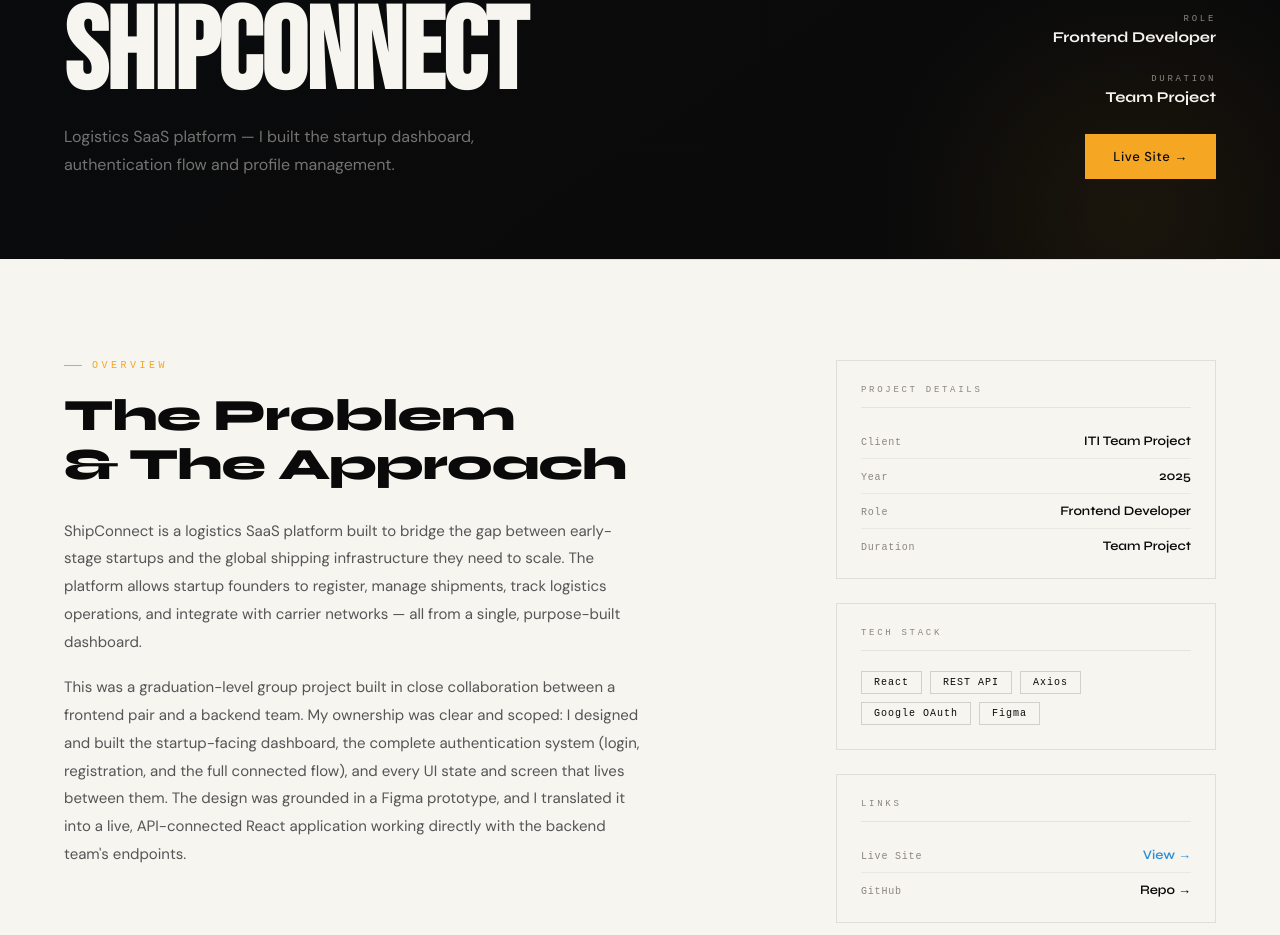
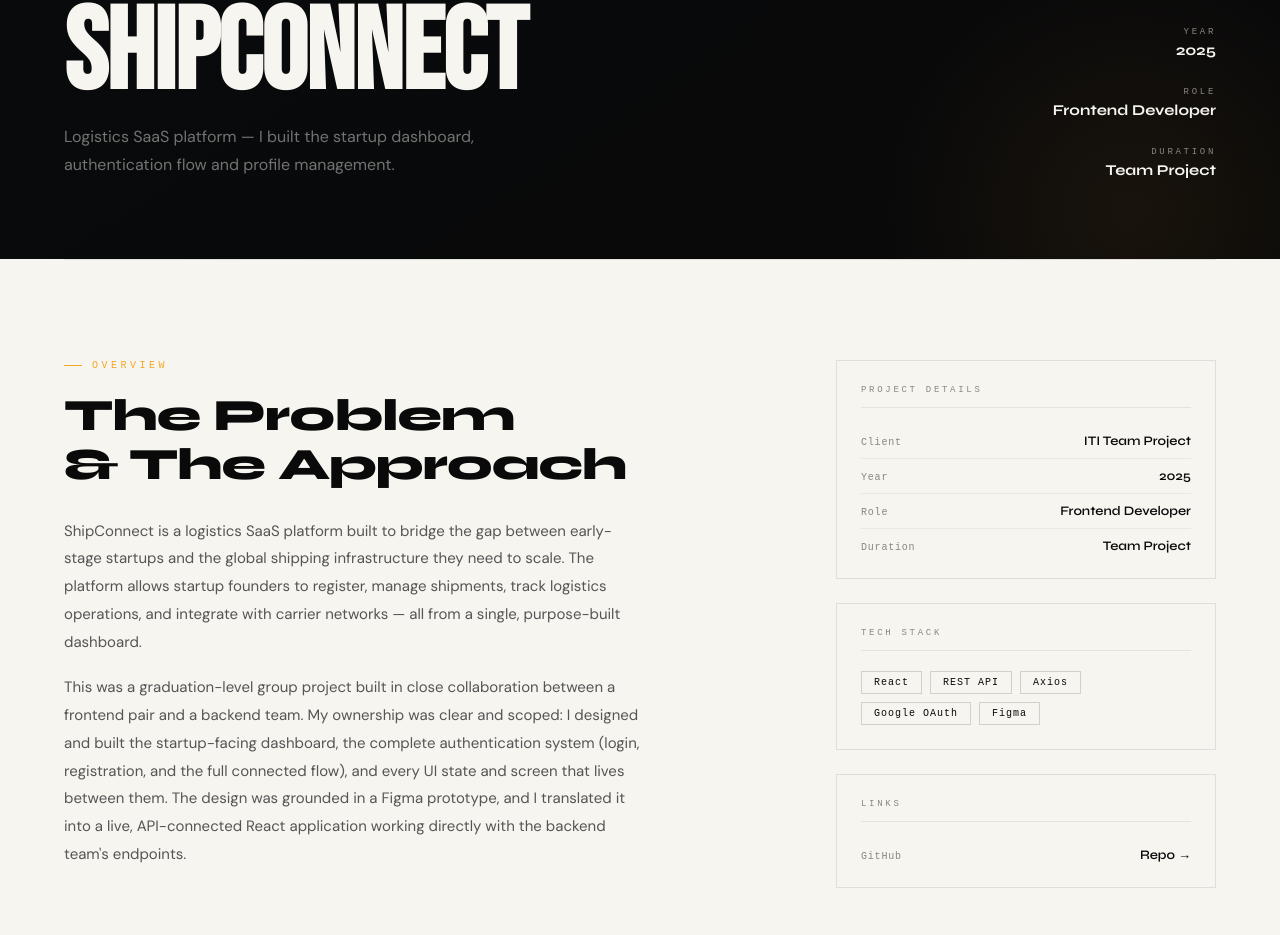
Before and after one commit to RoaaBadr/ro.frontdev, a React (Vite) app: page /project/1 in a window 1280 px wide. Shown: the part 613-1548 px from the top of the page. Built offline with nearby package versions, Linux system fonts and the light colour scheme; a web font is replaced by a local one.

Commit message:
Show live site link if available

```diff
--- a/src/components/Projectpage.jsx
+++ b/src/components/Projectpage.jsx
@@ -636,9 +636,17 @@ export default function ProjectPage() {
                 <div className="pp-hero-stat-label">Duration</div>
                 <div className="pp-hero-stat-val">{p.duration}</div>
               </div>
-              <a href={p.liveUrl} className="pp-live-btn" target="_blank" rel="noreferrer">
+              {/*Show live site link if available */}
+              {p.liveUrl && (
+                <a
+                  href={p.liveUrl}
+                  className="pp-live-btn"
+                  target="_blank"
+                  rel="noopener noreferrer"
+                >
                   Live Site →
                 </a>
+              )}
             </div>
           </div>
         </section>
@@ -704,21 +712,43 @@ export default function ProjectPage() {
               </div>
             </div>
 
+            {/*If there's no demo nor repo, then don't show the links section */}
+            {(p.liveUrl || p.githubUrl) && (
               <div className="pp-info-card">
                 <div className="pp-info-card-title">Links</div>
+
+                {p.liveUrl && (
                   <div className="pp-info-row">
                     <span className="pp-info-key">Live Site</span>
-                <a href={p.liveUrl} className="pp-info-val"
+                    <a
+                      href={p.liveUrl}
+                      className="pp-info-val"
                       style={{ color: p.accentColor || 'var(--amber)', textDecoration: 'none' }}
-                  target="_blank" rel="noreferrer">View →</a>
+                      target="_blank"
+                      rel="noopener noreferrer"
+                    >
+                      View →
+                    </a>
                   </div>
+                )}
+
+                {p.githubUrl && (
                   <div className="pp-info-row">
                     <span className="pp-info-key">GitHub</span>
-                <a href={p.githubUrl} className="pp-info-val"
+                    <a
+                      href={p.githubUrl}
+                      className="pp-info-val"
                       style={{ color: 'var(--black)', textDecoration: 'none' }}
-                  target="_blank" rel="noreferrer">Repo →</a>
+                      target="_blank"
+                      rel="noopener noreferrer"
+                    >
+                      Repo →
+                    </a>
                   </div>
+                )}
               </div>
+            )}
+
           </aside>
         </div>
 
```
Lines whose indentation alone changed are shown as unchanged.
